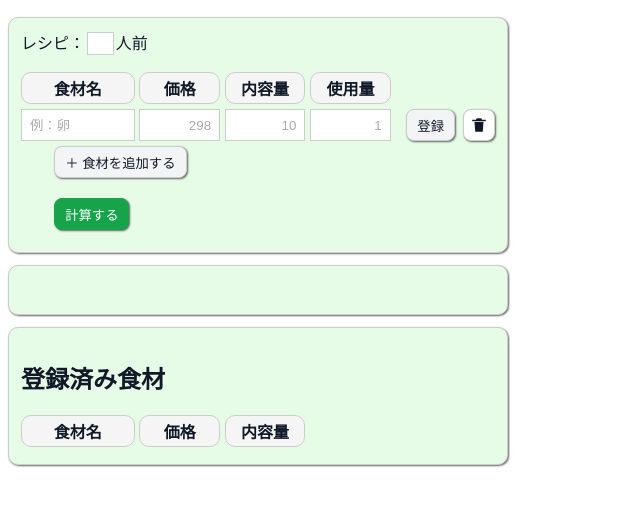
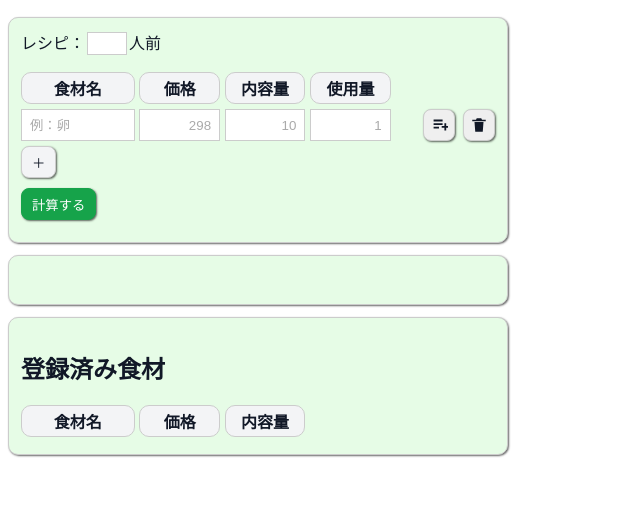
Before and after one commit to 86UG/food-cost-calculator_web, a plain HTML site: page index.html in a window 1280 px wide. Shown: the part 83-588 px from the top of the page, without its empty margins (0-640 px from the left). Drawn offline with Linux system fonts and the light colour scheme.

Commit message:
Add files via upload

```diff
--- a/index.html
+++ b/index.html
@@ -47,12 +47,12 @@
         <div id="ingredient-row"></div>
 
         <!-- 追加ボタン -->
-        <button class="btn btn-secondary add-btn" onclick="addRow()">＋ 食材を追加する</button>
+        <button class="btn-secondary add-btn" onclick="addRow()">＋</button>
 
         <br>
 
         <!-- 計算ボタン -->
-        <button class="btn btn-primary calc-btn" onclick="calculate()">計算する</button>
+        <button class="btn-primary calc-btn" onclick="calculate()">計算する</button>
       </section>
 
       <!-- 結果パネル -->
--- a/main.js
+++ b/main.js
@@ -11,7 +11,6 @@ const IngredientStore = {
   KEY: "ingredients",
 
   getAll() {
-    // return JSON.parse(localStorage.getItem(this.KEY)) || [];
     try {
       const raw = localStorage.getItem(this.KEY);
       return raw ? JSON.parse(raw) : [];
@@ -51,6 +50,13 @@ const IngredientStore = {
 const TRASH_ICON_SVG = `
   <svg aria-hidden="true" focusable="false" viewBox="0 0 24 24">
     <path fill="currentColor" d="M9 3h6l1 2h5v2H3V5h5l1-2zm1 7h2v9h-2v-9zm4 0h2v9h-2v-9zM6 8h12l-1 13H7L6 8z"/>
+  </svg>
+`;
+
+// 登録アイコンSVG
+const REGISTER_ICON_SVG = `
+  <svg aria-hidden="true" focusable="false" viewBox="0 0 20 20">
+    <path fill="currentColor" d="M4 4h10v2H4V4zm0 4h10v2H4V8zm0 4h6v2H4v-2zm12-1v-3h2v3h3v2h-3v3h-2v-3h-3v-2h3z"/>
   </svg>
 `;
 
@@ -118,12 +124,16 @@ function createRow() {
     <input type="text" class="used" inputmode="decimal" placeholder="1">
 
     <div class="ing-actions">
-      <button type="button" class="btn btn-secondary save-btn">登録</button>
-      <button class="btn btn-icon delete-btn" aria-label="削除" title="削除">
+      <button class="btn-icon save-btn" aria-label="登録" title="登録">
+        ${REGISTER_ICON_SVG}
+      </button>
+      <button class="btn-icon delete-btn" aria-label="削除" title="削除">
         ${TRASH_ICON_SVG}
       </button>
     </div>
   `;
+
+        // <button type="button" class="btn-secondary save-btn">登録</button>
 
   setupNumberInputs(row);
   setupSaveButton(row);
@@ -251,7 +261,7 @@ function calculate() {
     html += `
       <div class="result-row">
         <span class="name">${item.name}</span>
-        <span class="value">${item.cost.toFixed(0)}円</span>
+        <span class="value">${item.cost.toFixed(0)} 円</span>
         <span class="ratio">（${ratio.toFixed(1)}%）</span>
       </div>
     `;
@@ -264,7 +274,7 @@ function calculate() {
   html += `
     <div class="result-row">
       <span class="name">合計：</span>
-      <span class="value">${totalCost.toFixed(0)}円</span>
+      <span class="value">${totalCost.toFixed(0)} 円</span>
       <span class="ratio"></span>
     </div>
   `;
@@ -273,7 +283,7 @@ function calculate() {
   html += `
     <div class="result-row perPerson">
       <span class="name">一人前：</span>
-      <span class="value">${(totalCost / people).toFixed(0)}円</span>
+      <span class="value">${(totalCost / people).toFixed(0)} 円</span>
       <span class="ratio"></span>
     </div>
   `;
@@ -322,11 +332,11 @@ function createIngredientRow(item) {
 
   div.innerHTML = `
     <div class="ing-name name">${item.name}</div>
-    <div class="ing-price price">${Number(item.price).toLocaleString()}円</div>
+    <div class="ing-price price">${Number(item.price).toLocaleString()} 円</div>
     <div class="ing-total total">${Number(item.total).toLocaleString()}</div>
     <div class="ing-actions">
-      <button type="button" class="btn btn-secondary edit-btn">編集</button>
-      <button type="button" class="btn btn-icon delete-btn" aria-label="削除" title="削除">
+      <button type="button" class="btn-secondary edit-btn">編集</button>
+      <button type="button" class="btn-icon delete-btn" aria-label="削除" title="削除">
         ${TRASH_ICON_SVG}
       </button>
     </div>
@@ -379,8 +389,8 @@ function createEditRow(item) {
     <input class="ing-price price" inputmode="decimal" value="${Number(item.price).toLocaleString()}">
     <input class="ing-total total" inputmode="decimal" value="${Number(item.total).toLocaleString()}">
     <div class="ing-actions">
-      <button class="btn btn-secondary save-btn">保存</button>
-      <button class="btn btn-secondary cancel-btn">キャンセル</button>
+      <button class="btn-secondary save-btn">保存</button>
+      <button class="btn-secondary cancel-btn">キャンセル</button>
     </div>
   `;
 
--- a/style.css
+++ b/style.css
@@ -8,27 +8,26 @@ body{
   color: var(--text);
 }
 
+/* 色、線など設定 */
 :root{
-  --primary: #16a34a;        /* 緑：主操作（B） */
-  --primary-hover: #15803d;
-
-  /* --danger: #dc2626;         /* 赤：削除 */
-  /* --danger-hover: #b91c1c; */
-
-  --surface: #ffffff;
-  --panel: #e6fce6;          /* パネル背景色 */
-  --border: #ccc;       /* 境界線 */
+  --primary-color: #16a34a;       /* 主操作ボタン背景色 */
+  --primary-hover-color: #15803d;
+  --secondary-color: #f3f4f6;     /* 副操作ボタン・ヘッダー背景色 */
+  --secondary-hover-color: #e5e7eb;
+  --alert-color: #ffe6e6;         /* 警告色：削除ボタン、エラー箇所 */
+  --panel: #e6fce6;               /* パネル背景色 */
+  --border: #ccc;                 /* 境界線 */
 
   --text: #111827;
   --text-sub: #6b7280;
 
-  --radius: 10px; /* 角R */
+  --radius: 10px; /* 角R：ボタン、パネル、ヘッダー */
   --shadow: 1px 1px 2px rgba(0,0,0,0.6); /* 影 */
 
   --control-h: 32px;   /* 入力・ボタンの共通高さ */
   --control-px: 8px;   /* 入力の左右padding */
 
-  --name-width: 24%;  /* 食材名 幅 */
+  --name-width: 24%;  /* 食材名 幅：ヘッダー、入力、リスト */
   --other-width: 17%;  /* 価格、内容量、使用量 幅 */
 
   --bot-margin: 5px; /* 行間 */
@@ -74,7 +73,7 @@ body{
   box-shadow: var(--shadow);
 }
 
-/*入力ボックス全般*/
+/*入力全般*/
 input {
   box-sizing: border-box;
   border: 1px solid #ccc;
@@ -90,18 +89,15 @@ input:focus {
   box-shadow: 0 0 4px rgba(74, 144, 226, 0.5);
 }
 
-input::placeholder {
-  color: #aaa;
-}
+input::placeholder { color: #aaa; }
 
-input.error { background-color: #ffe6e6; }
-
+input.error { background-color: var(--alert-color); }
 input.error:focus {
   border: 1px solid #ff4d4d;
   box-shadow: 0 0 4px rgba(255, 77, 77, 0.5);
 }
 
-/*〇人前*/
+/* 〇人前 */
 .servings {
   display: flex;
   margin-bottom: 15px;
@@ -110,10 +106,10 @@ input.error:focus {
 .servings input {
   height: auto;
   margin: 2px;
-  width: 2em;
+  width: 3em;
 }
 
-/*ヘッダー*/
+/* ヘッダー */
 .header {
   font-weight: bold;
   display: flex;
@@ -125,17 +121,12 @@ input.error:focus {
 
 .header div {
   box-sizing: border-box;
-  background-color: #f5f5f5;
+  background-color: var(--secondary-color);
   border: 1px solid var(--border);
   border-radius: var(--radius);
   padding: 3px;
   text-align: center;
 }
-
-/* .header div.name {
-  width: 24%;
-  margin: 0% 1% 0% 7%
-} */
 
 /*食材、価格、内容量、使用量*/
 .row {
@@ -147,92 +138,51 @@ input.error:focus {
   margin-bottom: var(--bot-margin);
 }
 
-/* .row input {
-  height: var(--control-h);
-} */
-
-.row input{
+.row input, .ingredient-item input {
   padding: 0 var(--control-px);
 }
 
 .name {
   width: var(--name-width);
-  /* margin: 0 1% 0 0; */
 }
 
-.price,
-.total,
-.used {
+.price, .total, .used {
   width: var(--other-width);
-  /* margin: 0 1% 0 0; */
   text-align: right;
 }
 
 /*ボタン全般*/
-.btn{
+button {
+  width: auto;
   box-sizing: border-box;
   cursor: pointer;
   border-radius: 8px;
   border: 1px solid var(--border);
-  background: var(--surface);
   color: var(--text);
   padding: 6px 10px;
   box-shadow: var(--shadow);
   height: var(--control-h);
 }
 
-/* 主操作 */
+/* 主操作ボタン */
 .btn-primary{
-  background: var(--primary);
-  border-color: var(--primary);
+  background: var(--primary-color);
+  border-color: var(--primary-color);
   color: #fff;
 }
-.btn-primary:hover{ background: var(--primary-hover); }
+.btn-primary:hover{ background: var(--primary-hover-color); }
 
-/* 副操作 */
-.btn-secondary{ background: #f3f4f6; }
-.btn-secondary:hover{ background: #e5e7eb; }
-
-/* 食材追加 */
-.add-btn {
-  /* padding: 3px 6px; */
-  margin: 0 0 10px 7%;
-}
+/* 副操作ボタン */
+.btn-secondary{ background: var(--secondary-color); }
+.btn-secondary:hover{ background: var(--secondary-hover-color); }
 
 /* 計算 */
 .calc-btn {
-  /* padding: 5px 10px; */
-  margin: 10px 0px 10px 7%;
-}
-/* .calc-btn:hover { background: #b0d5ff; } */
-
-.row .delete-btn {
-  width: auto;
-  /* margin: 0px 1% 0px 0px; */
-  opacity: 1;
+  margin: 10px auto;
 }
 
-.delete-btn:hover {
-  background: #ffe6e6;
-  opacity: 1;
-}
-
-/* .row .save-btn {
-  width: 10%;
-  margin: 0px 0px 0px 1%;
-} */
-
-/* .btn-danger{
-  background: #fff;
-  border-color: var(--danger);
-  color: var(--danger);
-}
-
-.btn-danger:hover{
-  background: rgba(220,38,38,.08);
-  border-color: var(--danger-hover);
-  color: var(--danger-hover);
-} */
+/* 削除ボタン選択時 */
+.delete-btn:hover { background: var(--alert-color); }
 
 /* アイコンボタン（削除用） */
 .btn-icon{
@@ -291,9 +241,7 @@ input.error:focus {
   display: flex;
   align-items: center;
   position: relative;
-  /* height: var(--control-h); */
   width: var(--name-width);
-  /* margin: 0 1% 0 0; */
 }
 
 .name-wrapper .name {
@@ -350,22 +298,6 @@ input.error:focus {
   background: #f7f7f7;
 }
 
-/* .ingredient-item .btn{
-  height: var(--control-h);
-} */
-
-/* .ing-name {
-  width: var(--name-width);
-  margin: 0 1% 0 0;
-  text-align: left;
-}
-
-.ing-price, .ing-total {
-  width: 17%;
-  margin: 0 2% 0 0;
-  text-align: right;
-} */
-
 .ing-name, .ing-price, .ing-total {
   font-size: 13px;
   align-items: center;
@@ -382,7 +314,3 @@ input.error:focus {
   align-items: center;
   gap: 8px;
 }
-
-/* .ing-actions button{
-  margin: 0;
-} */
```
